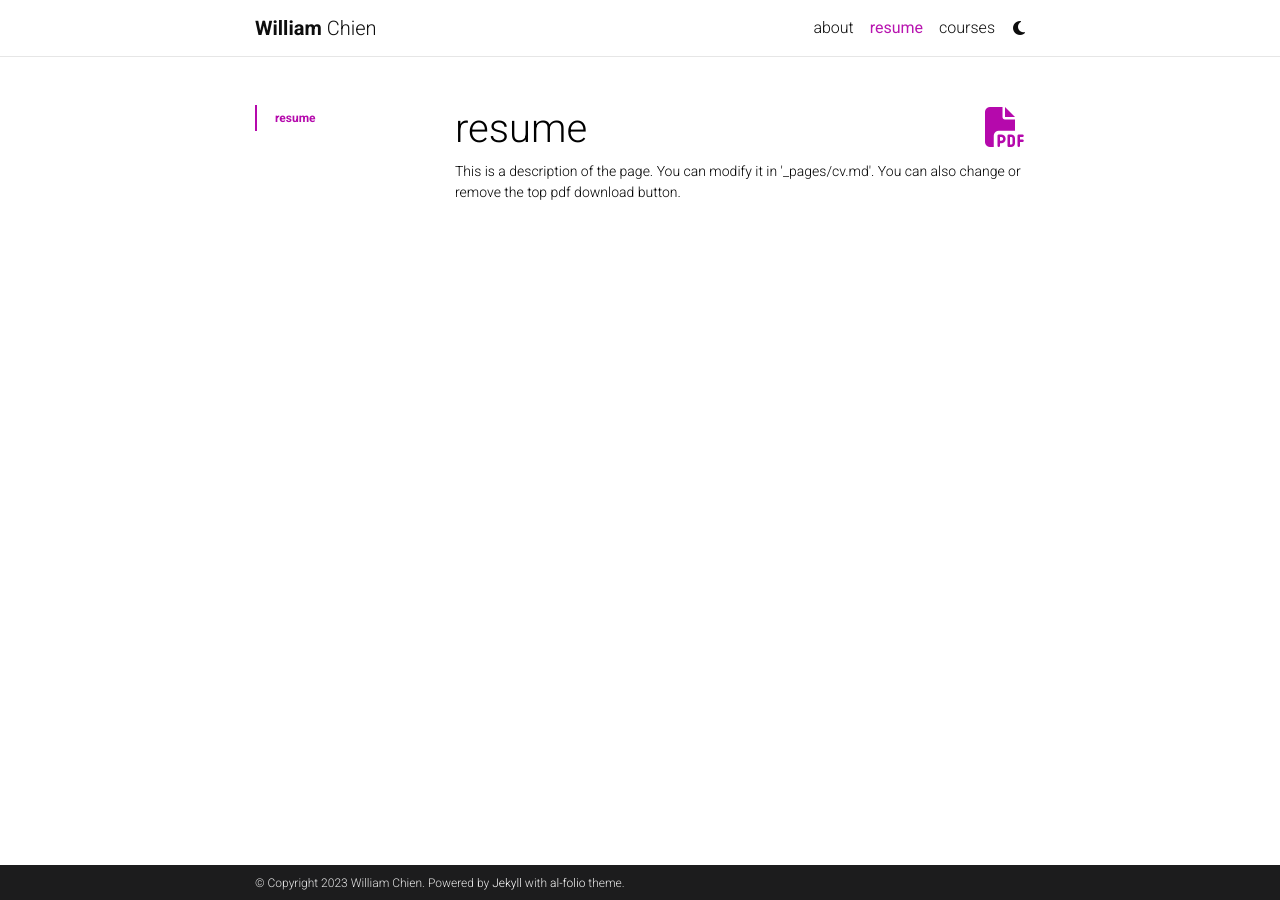
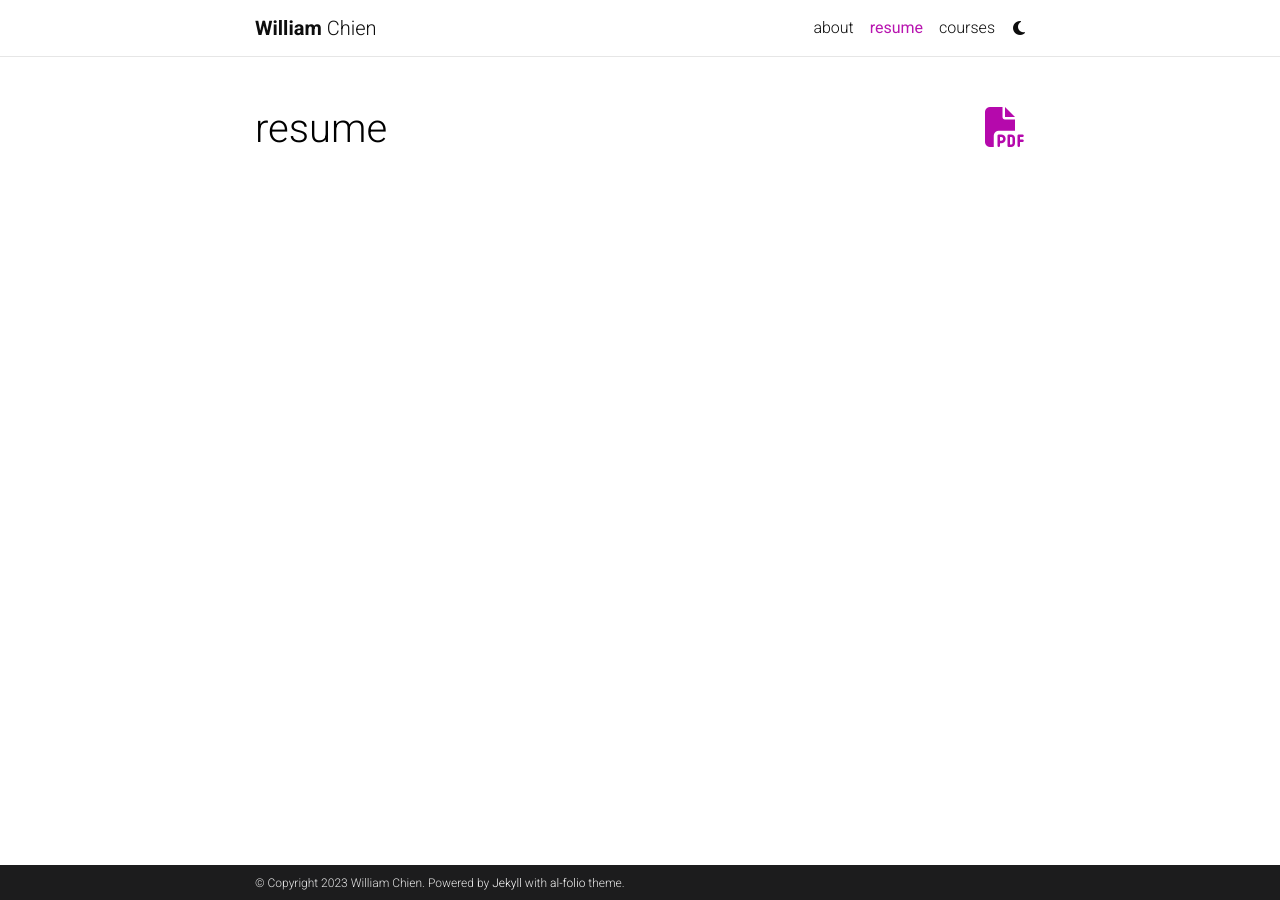
Before and after one commit to Illiwom/illiwom.github.io, a Jekyll site: the page built from _pages/cv.md, in a window 1280 px wide. Built offline with Jekyll 4.4.1, drawn with Linux system fonts in a browser that asks for light colours; comment, search, counter and statistics services are not loaded; a style sheet for code colours, icons or effects is not loaded.

Commit message:
Update cv.md

```diff
--- a/_pages/cv.md
+++ b/_pages/cv.md
@@ -4,8 +4,5 @@
 title: resume
 nav: true
 nav_order: 4
-cv_pdf: example_pdf.pdf
-description: This is a description of the page. You can modify it in '_pages/cv.md'. You can also change or remove the top pdf download button.
-toc:
-  sidebar: left
+cv_pdf: res.pdf
 ---
```
